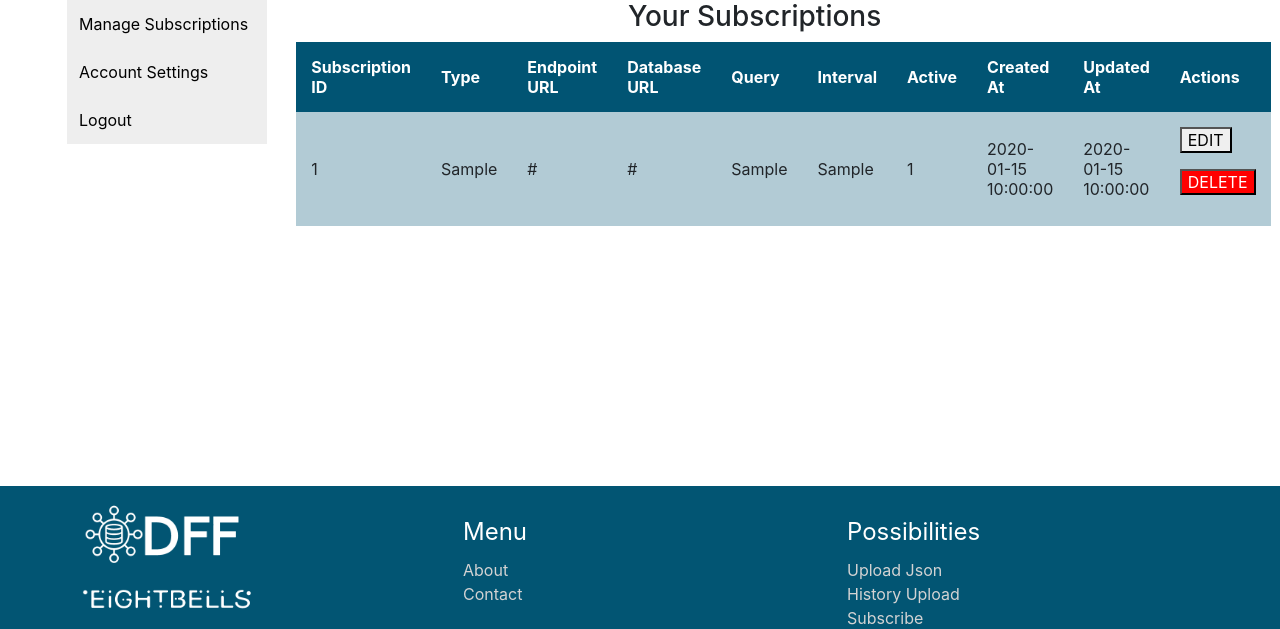
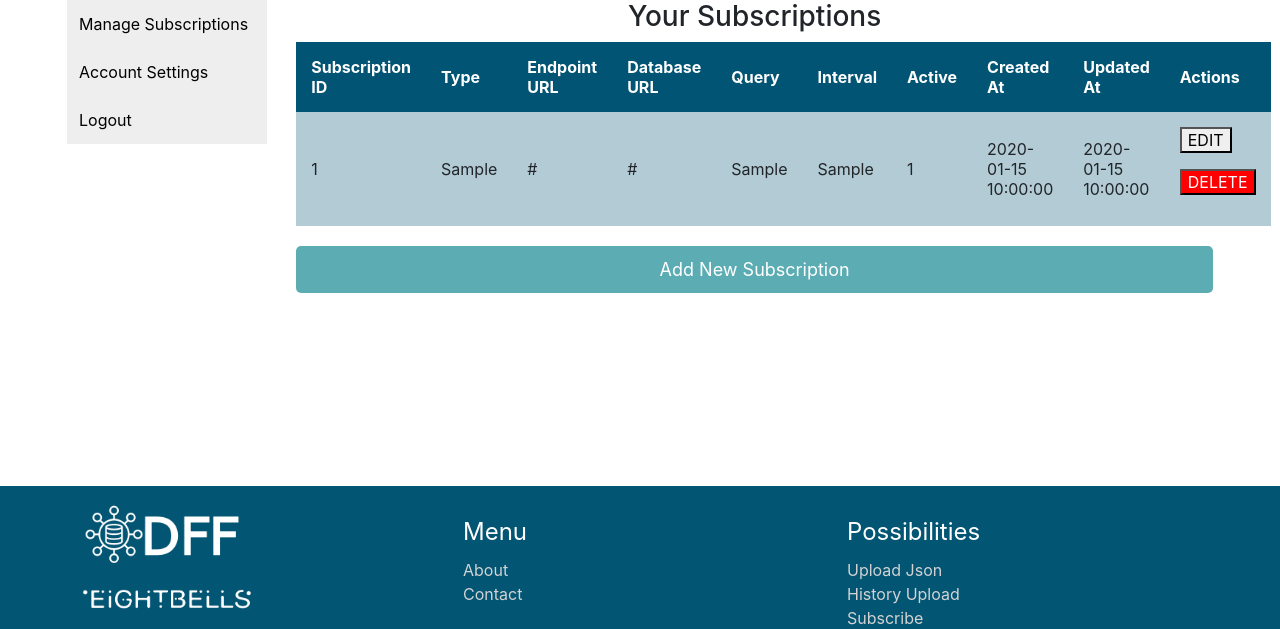
Before and after one commit to HORSE-EU-Project/Pre-Processing, a Flask app: page /subscribe/view in a window 1280 px wide. Shown: the part 148-777 px from the top of the page. Run offline with Flask 2, Linux system fonts and the light colour scheme; a user stored in the database is signed in; tables that the repository leaves empty hold one stand-in row (values such as "Sample post"); parts of the project's set-up code (start-up, migrations or seed data) failed here and were passed over; some libraries are stand-ins or nearby versions.

Commit message:
Subscription Management sqlite updates

```diff
--- a/templates/subscription_view.html
+++ b/templates/subscription_view.html
@@ -4,14 +4,12 @@
 
 {% block content %}
 <head>
-
     <link rel="stylesheet" href="/static/css/styles.css">
-
 </head>
 <style>
-        th, td {
-    padding: 15px;
-    text-align: left;
+    th, td {
+        padding: 15px;
+        text-align: left;
     }
 
     thead,
@@ -19,34 +17,37 @@
         background-color: #025573;
         color: #fff;
     }
+
     tr:nth-child(odd){
-        background:rgba(2,85, 115,0.3);}
+        background: rgba(2, 85, 115, 0.3);
+    }
 
     tr:nth-child(even){
-        background:#f5f5f5;}
+        background: #f5f5f5;
+    }
 
-    .dataframe{
-        margin:0 auto;
+    .dataframe {
+        margin: 0 auto;
     }
-    </style>
 
-    <style>
-        @media(max-width: 800px) {
-
-    .column {
-    font-size:auto;
-    width: 100%!important;
-    display: block;
-    text-align: center;
-    }
+    .large-button {
+        display: block;
+        width: 100%;
+        padding: 10px;
+        margin-top: 20px; /* Add some space between the table and the button */
+        background-color: #5cadb3; /* Button color */
+        color: white;
+        font-size: 18px; /* Larger font size */
+        text-align: center;
+        border: none;
+        border-radius: 5px;
+        cursor: pointer;
     }
 </style>
-
 <body>
     <div class="content">
         <div class="content-inside">
             <div class="row" style="padding: 5%">
-
                 <div class="column" style="width: 20%;">
                     <div class="vertical-menu">
                         <a href="/subscribe">Manage Subscriptions</a>
@@ -69,7 +70,7 @@
                                 <th>Active</th>
                                 <th>Created At</th>
                                 <th>Updated At</th>
-                                <th>Actions</th> <!-- Added a column header for actions -->
+                                <th>Actions</th>
                             </tr>
                         </thead>
                         <tbody>
@@ -85,13 +86,12 @@
                                 <td>{{ subscription.created_at }}</td>
                                 <td>{{ subscription.updated_at }}</td>
                                 <td>
-                                    <!-- Form for edit button -->
+                                    <!-- Forms for Edit and Delete -->
                                     <form action="{{ url_for('subscription.form') }}" method="post">
                                         <input type="hidden" name="subscription_id" value="{{ subscription.subscription_id }}">
                                         <button type="submit">EDIT</button>
                                     </form>
-
-                                    <form action="{{ url_for('subscription.new') }}" method="post">
+                                    <form action="{{ url_for('subscription.delete') }}" method="post">
                                         <input type="hidden" name="subscription_id" value="{{ subscription.subscription_id }}">
                                         <input type="hidden" id="action" name="action" value="delete">
                                         <button type="submit" style="background-color: red; color: white;">DELETE</button>
@@ -101,6 +101,10 @@
                             {% endfor %}
                         </tbody>
                     </table>
+                    <!-- Button to add a new subscription -->
+                    <form action="{{ url_for('subscription.new') }}" method="get">
+                        <button type="submit" class="large-button">Add New Subscription</button>
+                    </form>
                 </div>
             </div>
         </div>
```
